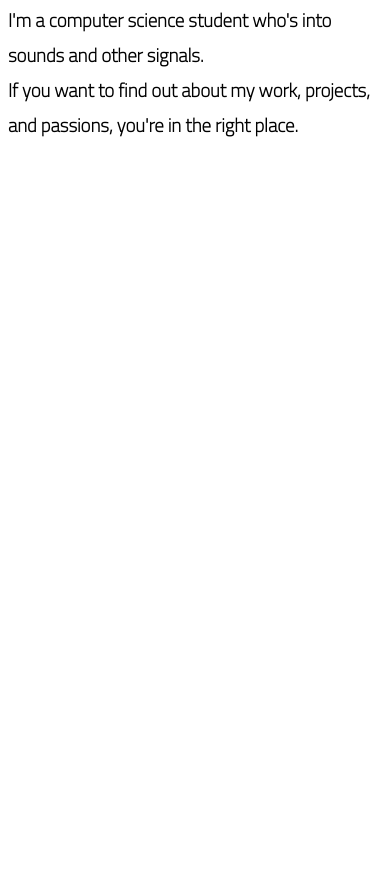
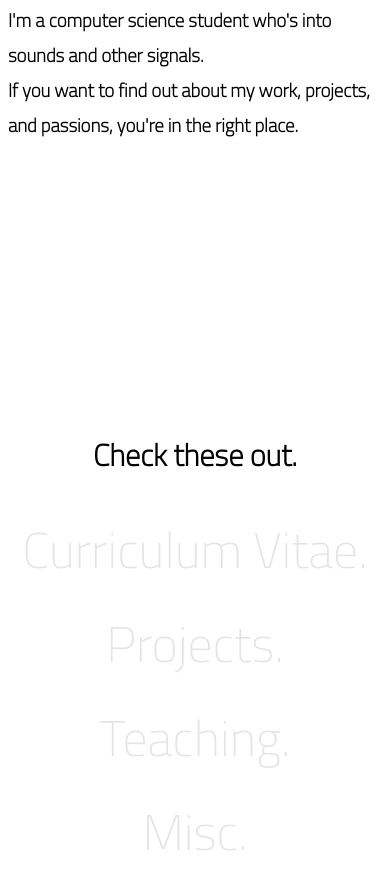
Before and after one commit to omareldeeb/omareldeeb.github.io, a plain HTML site: page index.html in a window 390 px wide. Shown: the part 475-1364 px from the top of the page. Before the commit the page ends 890 px from the top, so only its background shows below. Drawn offline with Linux system fonts and the light colour scheme.

Commit message:
Add second page

```diff
--- a/index.html
+++ b/index.html
@@ -26,7 +26,7 @@
                 <div class="hero-title center-content fade-on-scroll">
                     <!-- <hr> -->
                     <canvas id="sineCanvas" class="mobile-hidden" height="360"></canvas>
-                    <h1>  Omar Eldeeb.  </h1>
+                    <h1>Omar Eldeeb.</h1>
                     <!-- <hr> -->
                 </div>
                 <h3>I'm a computer science student who's into sounds and other signals.<br>If you want to find out about my work, projects, and passions, you're in the right place.</h3>
@@ -37,17 +37,36 @@
 
         <!-- <hr> -->
 
-        <!-- <div class="full-page">
+        <div class="full-page">
             <div class="content-page">
-                <div class="content-page-title">
-                    Content
+                <div class="content-page-left">
+                    <h1 class="fade-on-scroll">Check these out.</h1>
                 </div>
 
-                <div class="content-page-content">
-                    CV, etc.
+                <div class="content-page-right">
+                    <div class="content-block">
+                        <a href="#cv">
+                            Curriculum Vitae.
+                        </a>
+                    </div>
+                    <div class="content-block">
+                        <a href="#projects">
+                            Projects.
+                        </a>
+                    </div>
+                    <div class="content-block">
+                        <a href="#teaching">
+                            Teaching.
+                        </a>
+                    </div>
+                    <div class="content-block">
+                        <a href="#misc">
+                            Misc.
+                        </a>
+                    </div>
                 </div>
             </div>
-        </div> -->
+        </div>
     </body>
 
     <script src="scripts/index.js"></script>
--- a/styles/index.css
+++ b/styles/index.css
@@ -81,9 +81,77 @@ header a {
     bottom: 0;
 }
 
-.content-page {
+/* .content-page {
     display: flex;
     flex-direction: row;
+} */
+
+.content-page-left {
+    max-height: 100vh;
+    width: 50%;
+    float: left;
+}
+
+.content-page-left h1 {
+    font-size: 150px;
+    line-height: 150%;
+    overflow-wrap: break-word;
+}
+
+.content-page-right {
+    max-height: 100vh;
+    width: 50%;
+    float: right;
+}
+
+.content-block {
+    max-width: 100%;
+    font-size: 90px;
+    opacity: 0.1;
+}
+
+.content-block:hover {
+    opacity: 1;
+}
+
+.content-block a {
+    text-decoration: none;
+    color: inherit;
+}
+
+@media (max-width: 900px) {
+    .content-page-left {
+        max-height: initial;
+        padding-right: initial;
+        width: initial;
+        float: initial;
+
+        display: flex;
+        align-items: center;
+        justify-content: center;
+    }
+
+    .content-page-left h1 {
+        font-size: 30px;
+        line-height: initial;
+        overflow-wrap: initial;
+    }
+
+    .content-page-right {
+        /* max-height: initial;
+        width: initial;
+        float: initial; */
+        width: 100%;
+
+        display: block;
+        text-align: center;
+        align-items: center;
+        justify-content: center;
+    }
+
+    .content-block {
+        font-size: 50px;
+    }
 }
 
 @media (max-width: 550px) {
```
